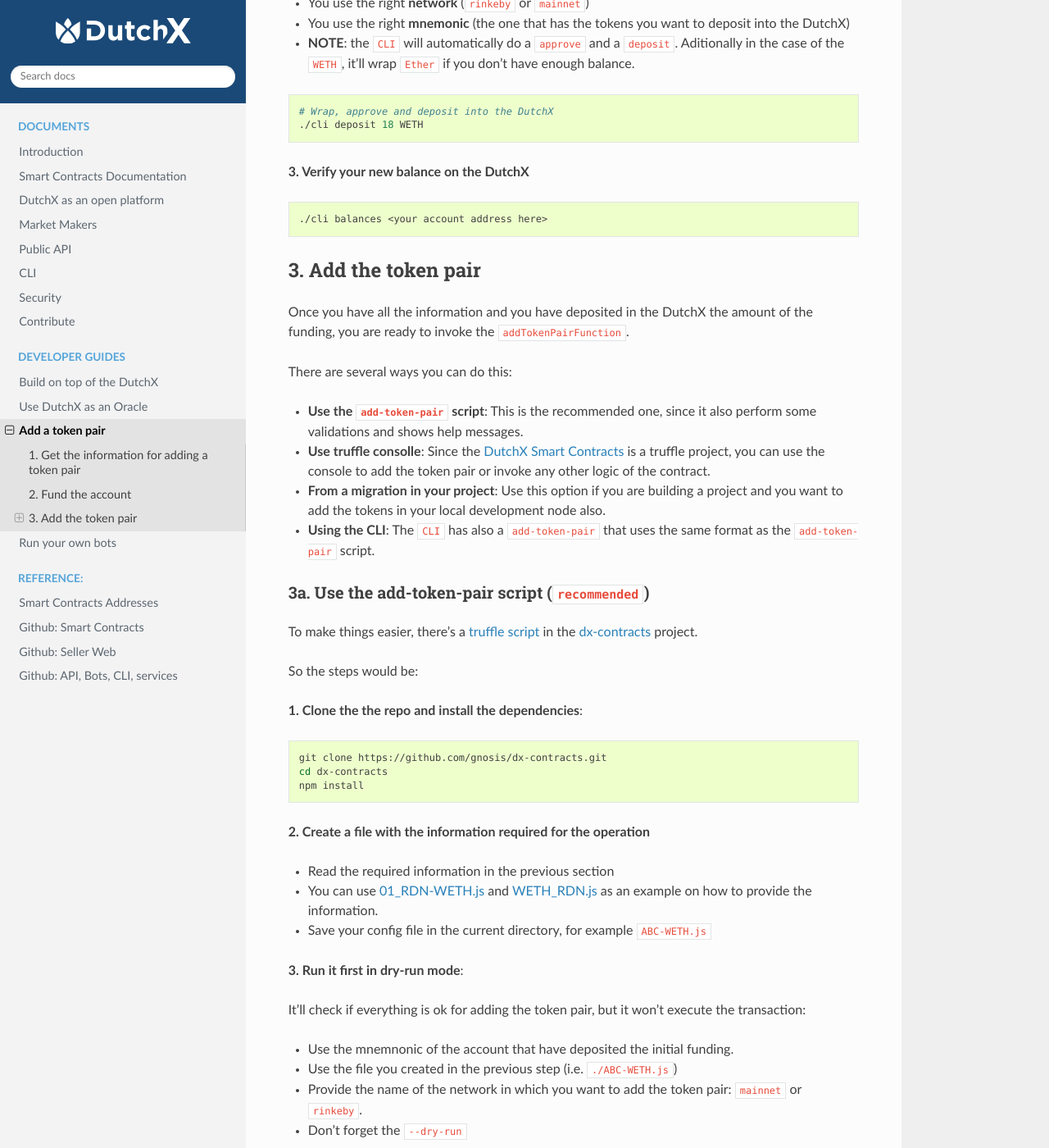
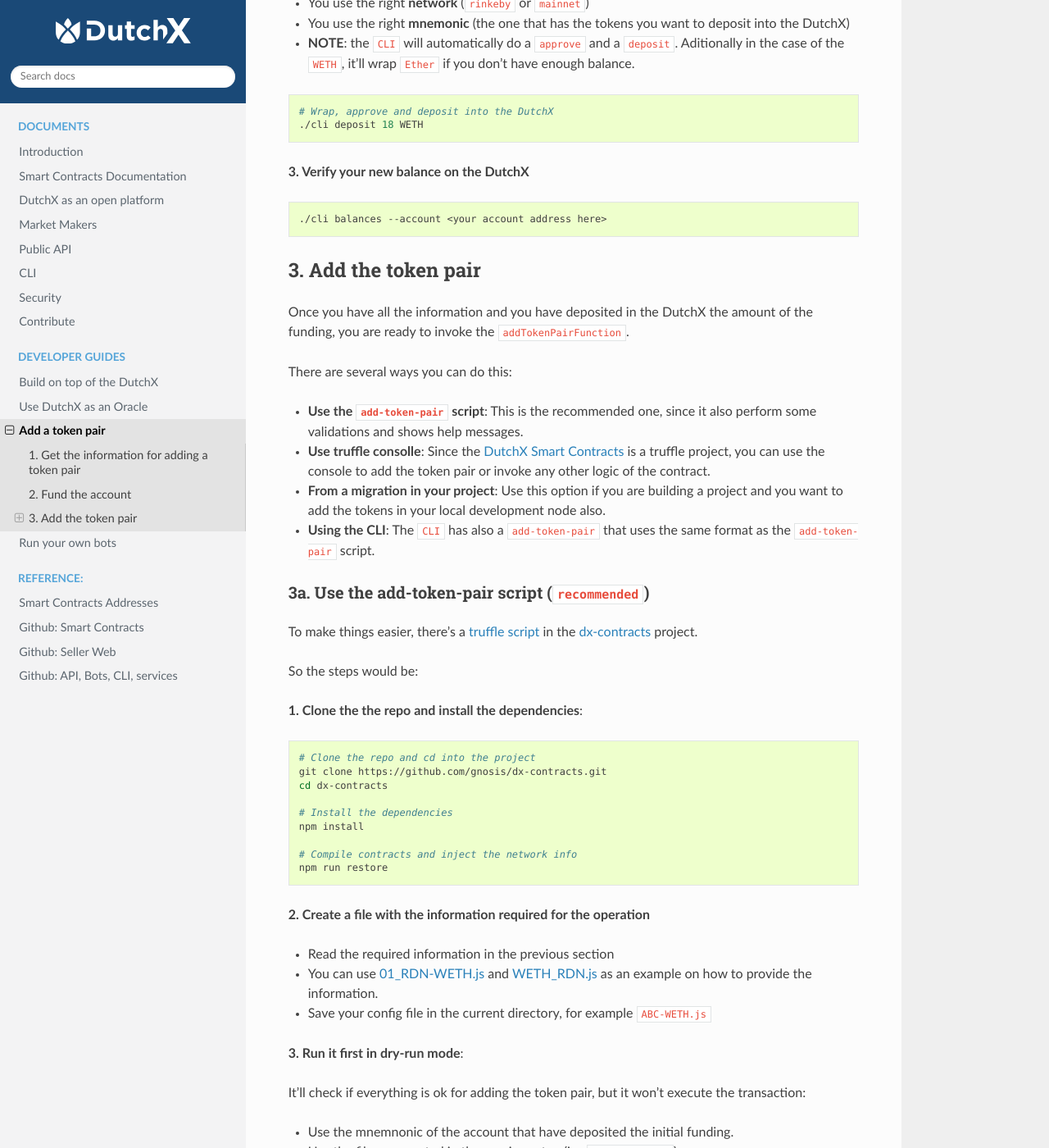
Before and after one commit to gnosis/dx-docs, a Sphinx documentation site: the page built from source/add-token-pair.md, in a window 1280 px wide and 1400 px high, scrolled down 2150 px. Shown: the whole window at 82% size. Built offline with Sphinx 7.4.7 and the Read the Docs theme 2.0.0, drawn with Linux system fonts in a browser that asks for light colours.

Commit message:
Add missing step in add token pair

````diff
--- a/source/add-token-pair.md
+++ b/source/add-token-pair.md
@@ -88,7 +88,7 @@
 sure they are in our balance:
 
 ```bash
-./cli balances <your account address here>
+./cli balances --account <your account address here>
 ```
 
 **2. Do the deposit**
@@ -106,7 +106,7 @@
 
 **3. Verify your new balance on the DutchX**
 ```bash
-./cli balances <your account address here>
+./cli balances --account <your account address here>
 ```
 
 
@@ -135,9 +135,15 @@
 **1. Clone the the repo and install the dependencies**:
 
 ```bash
+# Clone the repo and cd into the project
 git clone https://github.com/gnosis/dx-contracts.git
 cd dx-contracts
+
+# Install the dependencies
 npm install
+
+# Compile contracts and inject the network info
+npm run restore
 ```
 
 **2. Create a file with the information required for the operation**
````
